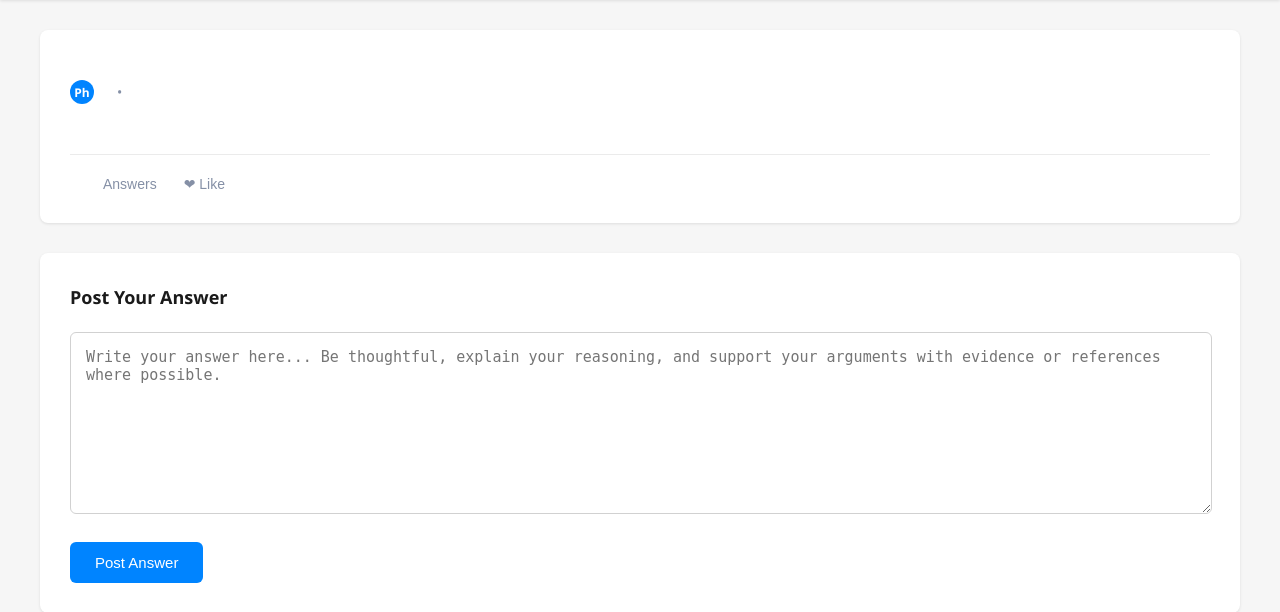
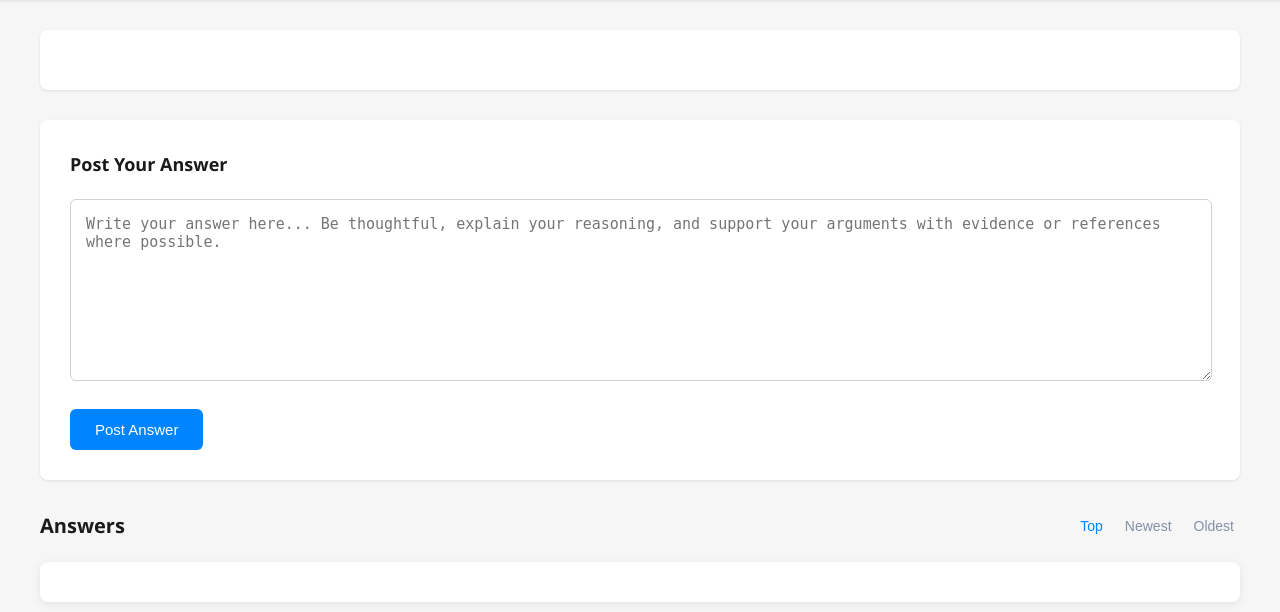
Before and after one commit to ProjectBreakaway/108-Final-Project, a Flask app: page /questionwithanswers in a window 1280 px wide. Shown: the part 68-680 px from the top of the page. Run offline with Flask 3, Linux system fonts and the light colour scheme; data comes from the database, SQL or seed files in the repository; data that the repository does not hold is empty.

Commit message:
reformate html template

```diff
--- a/templates/questionAndAnswers.html
+++ b/templates/questionAndAnswers.html
@@ -27,33 +27,7 @@
 
 <div class="container">
     <div class="question-container">
-        <div class="question-card" id="question_container">
-            <div class="question-header">
-                <h1 class="question-title" id="main_question_title"></h1>
-            </div>
-
-            <div class="question-meta">
-                <div class="question-author">
-                    <div class="author-avatar">Ph</div>
-                    <span id="user_displayed_name"></span>
-                </div>
-                <span>•</span>
-                <span id="question_timestamp"></span>
-            </div>
-
-            <div class="question-content">
-                <p id="question_content"></p>
-            </div>
-
-            <div class="question-tags" id="tag_body">
-            </div>
-
-            <div class="question-actions" id="options">
-                <button class="action-btn" id="question_upvotes"></button>
-                <button class="action-btn" id="question_total_answers"> Answers</button>
-                <button class="action-btn" id="like_button" onclick="upvote_question()">❤ Like</button>
-            </div>
-        </div>
+        <div class="question-card" id="question_container"></div>
 
         <div class="reply-form">
             <h3 class="form-title">Post Your Answer</h3>
```
